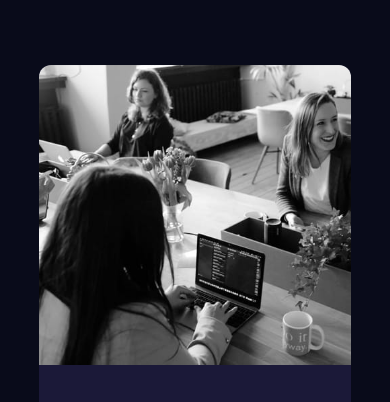
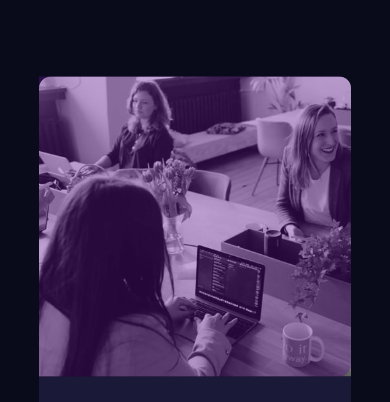
Before and after one commit to Felilpz/stats-preview-card-component, a plain HTML site: page index.html in a window 390 px wide. Shown: the top 402 px of the page. Drawn offline with Linux system fonts and the light colour scheme.

Commit message:
alguns pequenos erros para consertar

```diff
--- a/design/style.css
+++ b/design/style.css
@@ -21,7 +21,7 @@ body {
 #bloco {
     display: flex;
     flex-direction: row;
-    width: 900px;
+    width: 70%;
     border-radius: 12px;
 
     background-color: hsl(244, 38%, 16%);
@@ -65,10 +65,21 @@ body {
     order: 2;
 }
 
+#parteDOISb {
+    position: relative;
+        top: 0;
+        left: 0;
+        width: 100%;
+        height: 100%;
+        background-color: hsla(277, 80%, 32%, 0.384);
+        border-top-right-radius: 12px;
+        border-bottom-right-radius: 12px;
+}
+
 /* Ajustes */
 #bloco h1 {
     padding: 40px 0;
-    font-size: 2.3em;
+    font-size: 2.2em;
 }
 
 .texto {
@@ -92,7 +103,7 @@ body {
 }
 
 /* media query */
-@media screen and (max-width: 700px) {
+@media screen and (max-width: 760px) {
     #bloco {
         width: 80%;
         display: flex;
@@ -122,4 +133,45 @@ body {
         width: 100%;
         min-height: 300px;
     }
+
+    #parteDOISb {
+        position: relative;
+            top: 0;
+            left: 0;
+            width: 100%;
+            min-height: 300px;
+            background-color: hsla(277, 80%, 32%, 0.384);
+    }
+
+    #bloco {
+        margin: 100px 0;
+    }
 }
+
+@media screen and (min-width: 701px) and (max-width: 860px) {
+    .nomenclaturas {
+        font-size: .5em;
+    }
+
+    .status {
+        font-size: .7em;
+    }
+
+    #bloco {
+        margin: 100px 0;
+    }
+}
+
+@media screen and (max-width: 500px) {
+    .nomenclaturas {
+        font-size: .5em;
+    }
+
+    .status {
+        font-size: .7em;
+    }
+
+    #bloco {
+        margin: 100px 0;
+    }
+}
--- a/index.html
+++ b/index.html
@@ -33,7 +33,9 @@
                 </div>
             </div>
             <div id="parteDOIS">
-                <!-- <img src="images/image-header-desktop.jpg" alt="Imagens"> -->
+                <div id="parteDOISb">
+
+                </div>
             </div>
         </div>
     </div>
```
Also changed, not shown: 1 other file.
